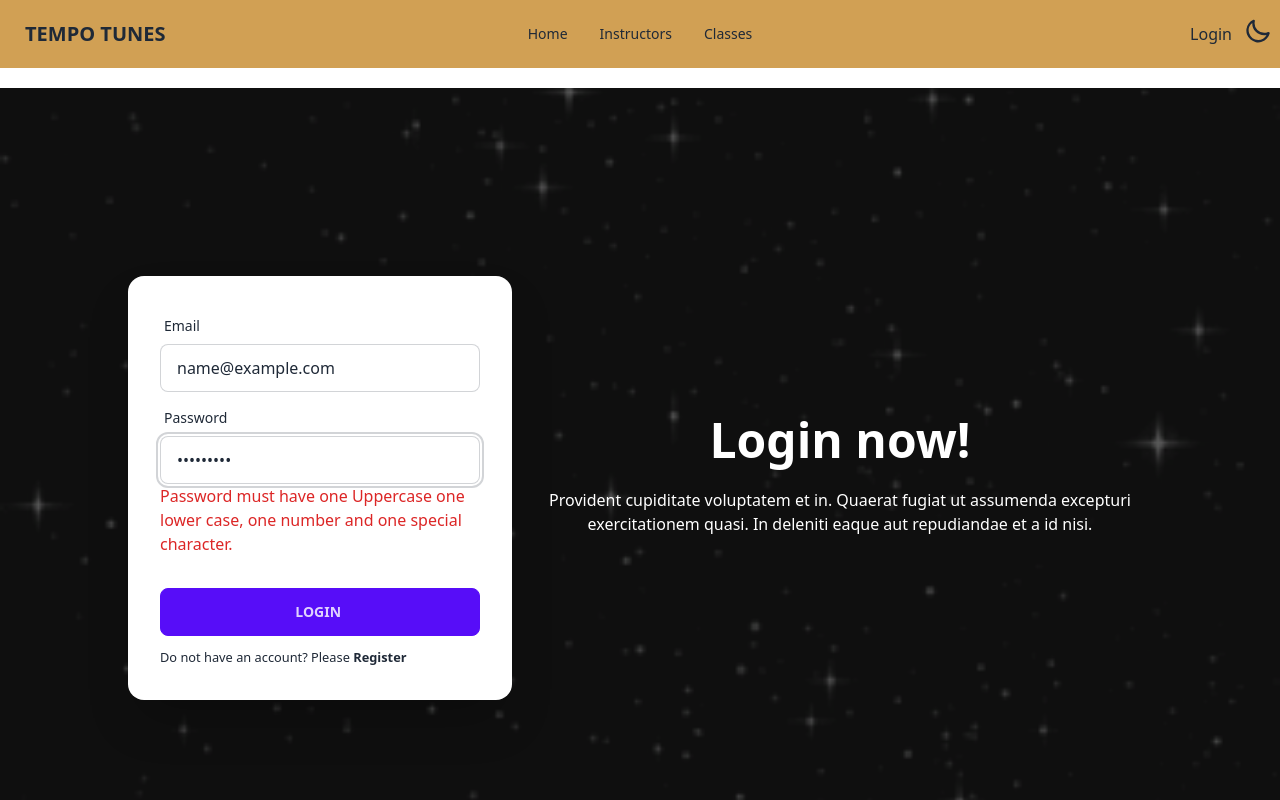
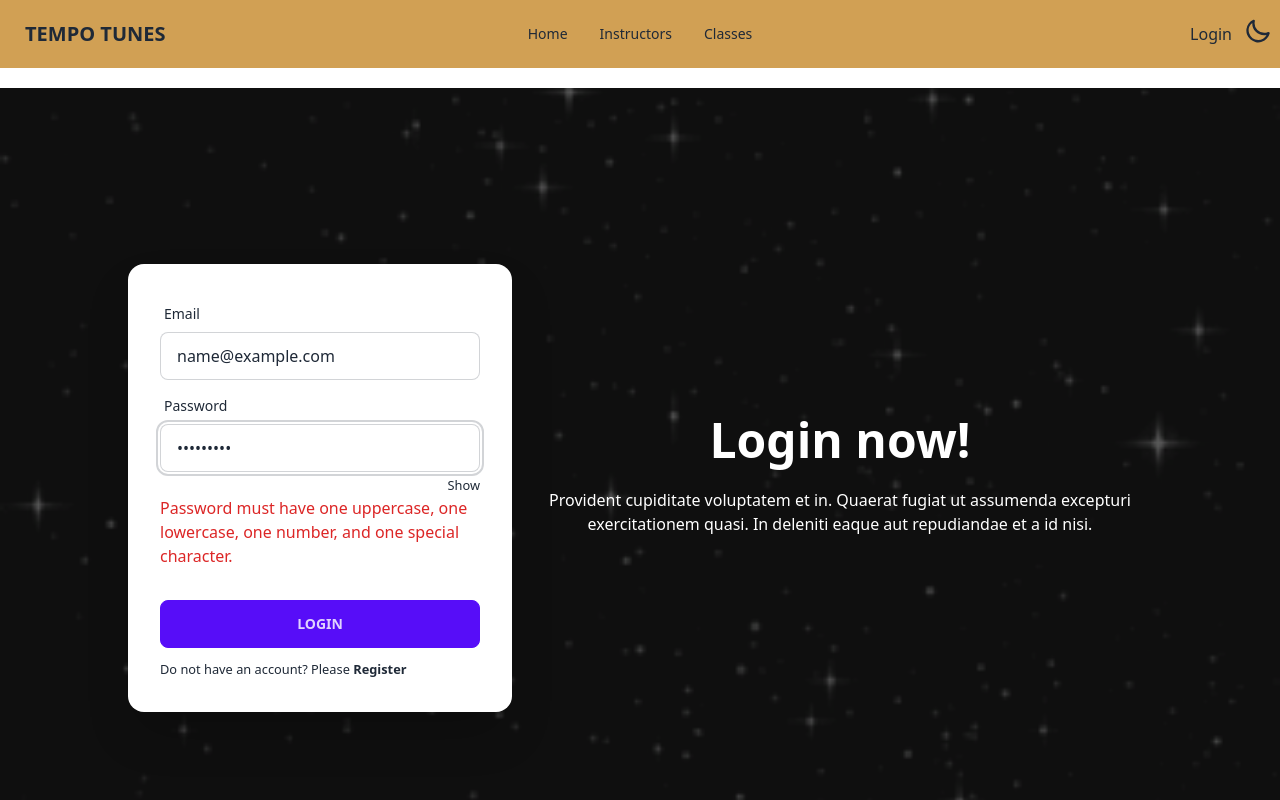
Before and after one commit to robiul1hossen/tempo-tunes-client, a React (Vite) app: page /login in a window 1280 px wide. Both pictures are taken after typing "name@example.com", "Sample123" into the empty fields and a click on the input "Login". Shown: the top 800 px of the page. Built offline with nearby package versions, Linux system fonts and the light colour scheme; no server answers.

Commit message:
implimented password field with show hide button

```diff
--- a/src/pages/Login/Login.jsx
+++ b/src/pages/Login/Login.jsx
@@ -1,3 +1,4 @@
+import React, { useState } from "react";
 import { useForm } from "react-hook-form";
 import { Link, useLocation, useNavigate } from "react-router-dom";
 import { AuthContext } from "../../providers/AuthProviders";
@@ -37,6 +38,12 @@ const Login = () => {
       });
   };
 
+  const [showPassword, setShowPassword] = useState(false);
+
+  const togglePasswordVisibility = () => {
+    setShowPassword(!showPassword);
+  };
+
   return (
     <div>
       <div className="hero min-h-screen main-register my-5">
@@ -68,7 +75,7 @@ const Login = () => {
                   <span className="label-text">Password</span>
                 </label>
                 <input
-                  type="password"
+                  type={showPassword ? "text" : "password"}
                   {...register("password", {
                     required: true,
                     minLength: 6,
@@ -79,7 +86,11 @@ const Login = () => {
                   placeholder="Password"
                   className="input input-bordered"
                 />
-
+                <p className="text-end">
+                  <small>
+                    <button onClick={togglePasswordVisibility}>{showPassword ? "Hide" : "Show"}</button>
+                  </small>
+                </p>
                 {errors.password?.type === "minLength" && (
                   <p className="text-red-600">Password must be 6 characters</p>
                 )}
@@ -88,12 +99,13 @@ const Login = () => {
                 )}
                 {errors.password?.type === "pattern" && (
                   <p className="text-red-600">
-                    Password must have one Uppercase one lower case, one number and one special character.
+                    Password must have one uppercase, one lowercase, one number, and one special character.
                   </p>
                 )}
               </div>
+
               <div className="form-control mt-6">
-                <input className="btn btn-primary" type="submit" value="Login " />
+                <input className="btn btn-primary" type="submit" value="Login" />
               </div>
               <p>
                 <small>
```
